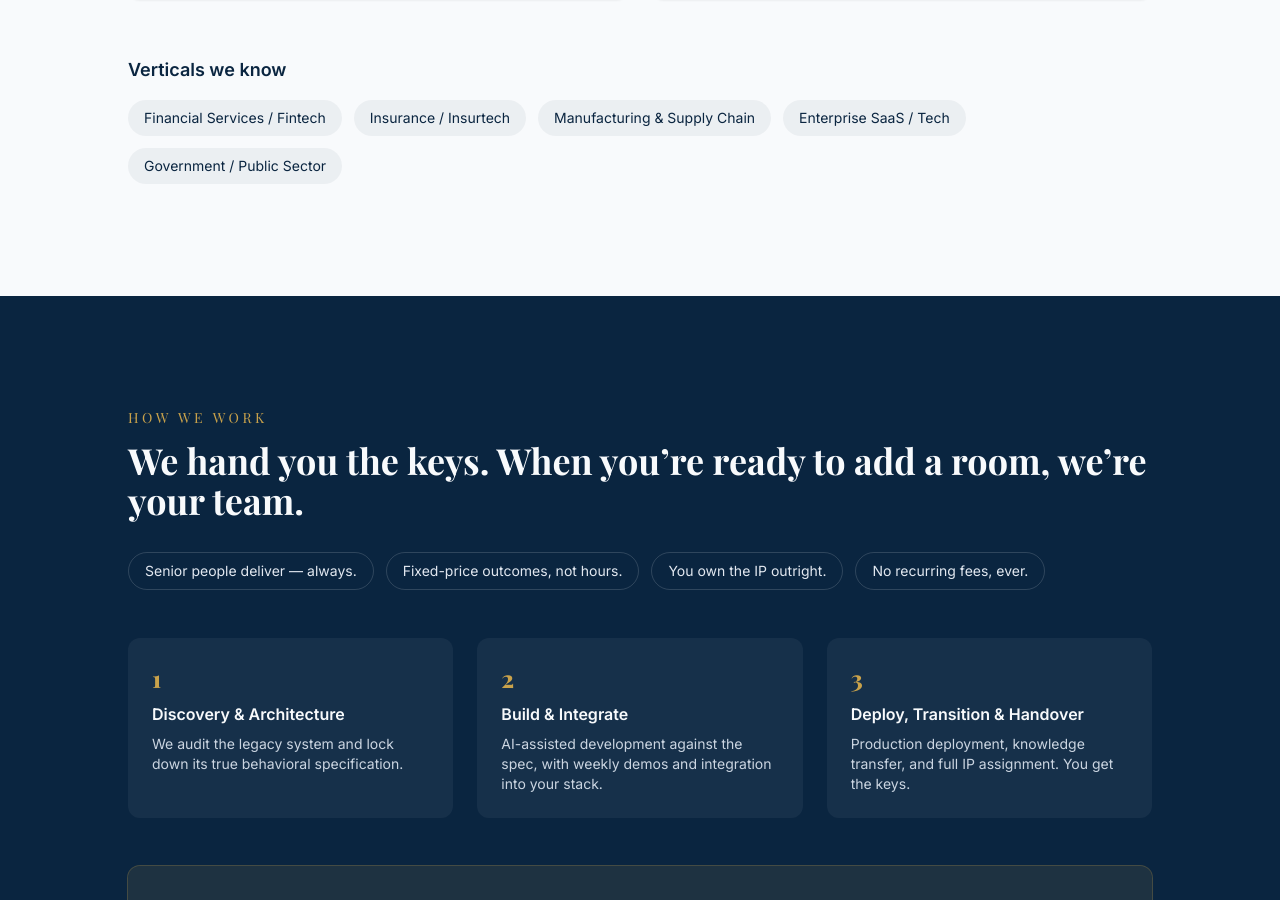
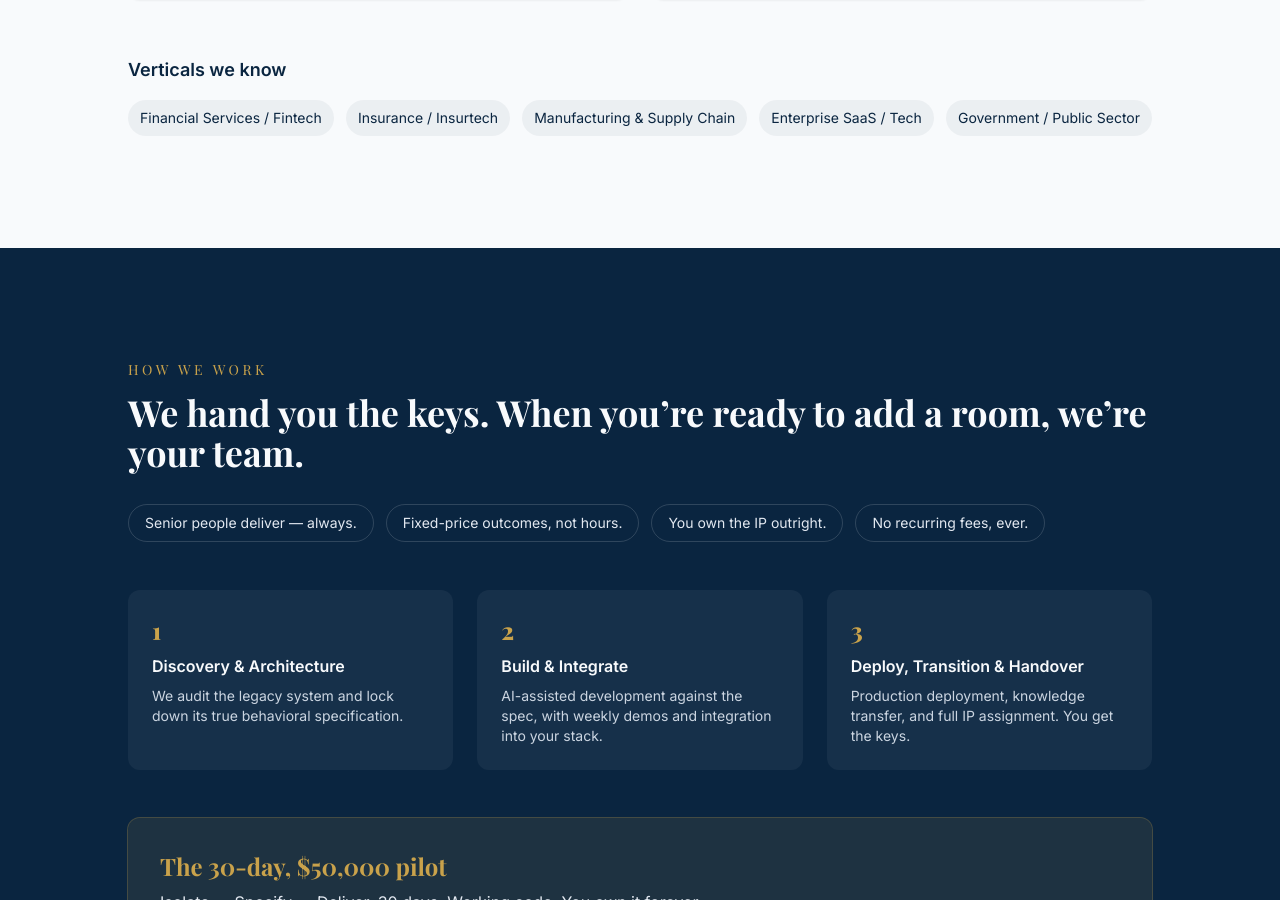
Before and after one commit to rogergwyatt/wgpartners, a Next.js app: page / in a window 1280 px wide. Shown: the part 3944-4844 px from the top of the page. Built offline with nearby package versions, Linux system fonts and the light colour scheme.

Commit message:
style: keep vertical pills on one row on desktop

```diff
--- a/src/components/WhoWeAre.tsx
+++ b/src/components/WhoWeAre.tsx
@@ -103,11 +103,11 @@ export default function WhoWeAre() {
       <h3 className="mt-14 text-lg font-semibold text-navy">
         Verticals we know
       </h3>
-      <div className="mt-4 flex flex-wrap gap-3">
+      <div className="mt-4 flex flex-wrap gap-3 lg:flex-nowrap lg:justify-between">
         {verticals.map((v) => (
           <span
             key={v}
-            className="rounded-full bg-navy/5 px-4 py-2 text-sm text-navy"
+            className="whitespace-nowrap rounded-full bg-navy/5 px-3 py-2 text-sm text-navy"
           >
             {v}
           </span>
```
